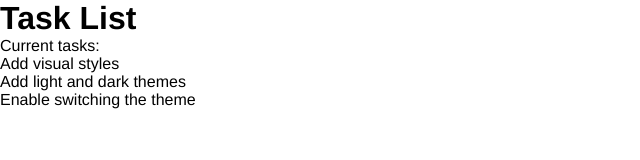
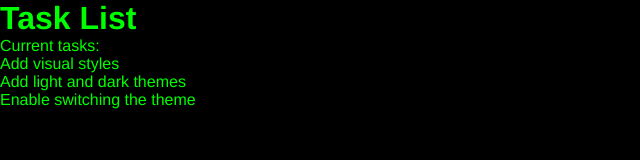
Before and after one commit to RodrigoNasc13/Bradesco-Website, a plain HTML site: page index.html in a window 1280 px wide. Shown: the whole page, without its empty margins (0-640 px from the left). Drawn offline with Linux system fonts and the light colour scheme.

Commit message:
feat: adiciona classe de tema escuro ao corpo e script inicial

```diff
--- a/index.html
+++ b/index.html
@@ -6,7 +6,7 @@
     <title>Bradesco Website</title>
     <link rel="stylesheet" href="styles.css">
 </head>
-<body>
+<body class="dark-theme">
     <h1>Task List</h1>
     <p id="msg">Current tasks:</p>
 
@@ -15,5 +15,7 @@
         <li class="list">Add light and dark themes</li>
         <li>Enable switching the theme</li>
     </ul>
+
+    <script src="script.js" />
 </body>
 </html>
```
